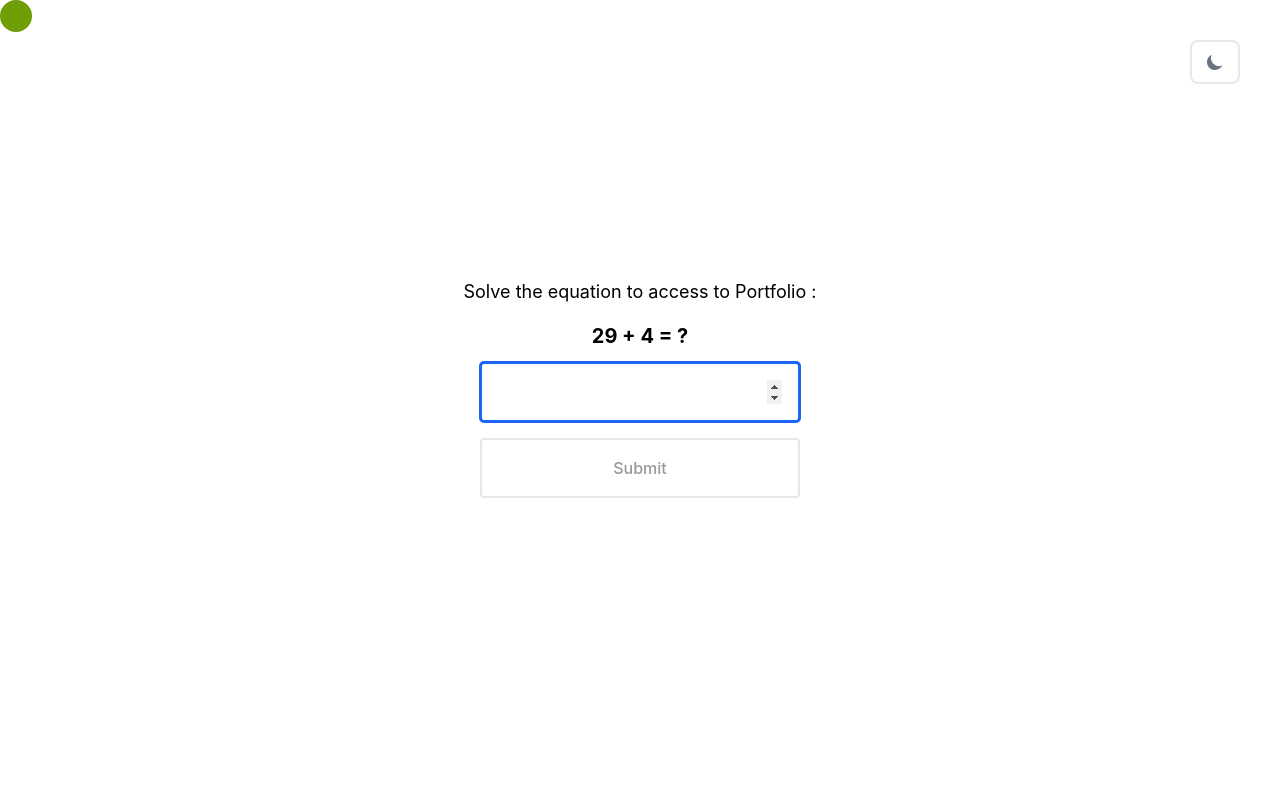
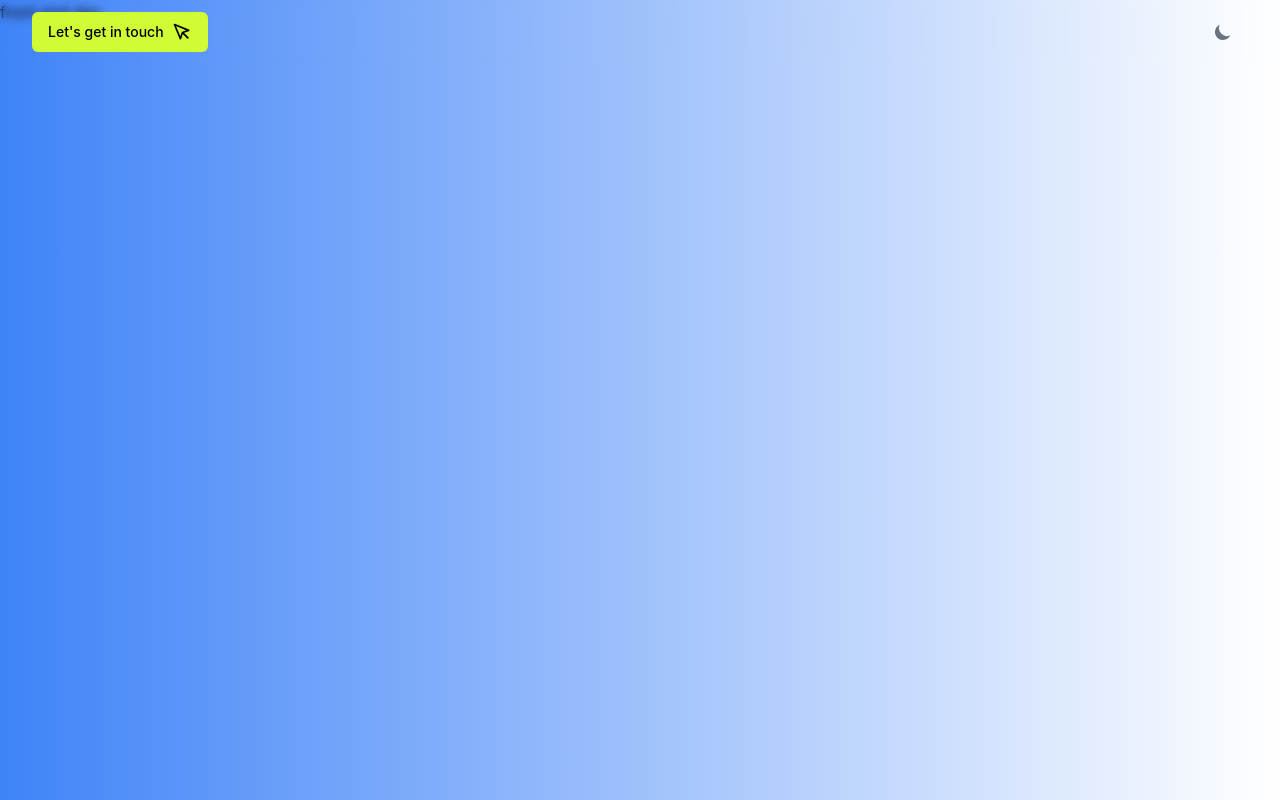
Before and after one commit to mouuuuaad/portfolio-maryam, a React (Create React App) app: page /portfolio-maryam/frontend in a window 1280 px wide. Built offline with nearby package versions, Linux system fonts and the light colour scheme.

Commit message:
portfolio V-0.1.2

```diff
--- a/src/App.jsx
+++ b/src/App.jsx
@@ -1,10 +1,27 @@
-import Counter from './components/Portfolio';
+import Portfolio from './components/Portfolio';
 import './index.css';
+import { BrowserRouter, Routes, Route } from 'react-router-dom';
+import FrontEndInfo from "./pages/FrontEndInfo";
+import FullStackInfo from "./pages/FullStackInfo";
+import UiUXInfo from "./pages/UiUXInfo";
+import WebDesignInfo from "./pages/WebDesignInfo";
+import GraphicDesignInfo from "./pages/GraphicDesignInfo";
+import Header from './components/Header';
 
 function App() {
   return (
-    <div className="dark:bg-[#141414] bg-white flex items-center w-full min-h-screen">
-      <Counter/>
+    <div className="dark:bg-[rgb(20,20,20)] bg-white flex items-center w-full min-h-screen">
+      <Header/>
+      <BrowserRouter basename="/portfolio-maryam">
+        <Routes>
+          <Route index path="/" element={<Portfolio />} />
+          <Route path="/frontend" element={<FrontEndInfo />} />
+          <Route path="/fullstack" element={<FullStackInfo />} />
+          <Route path="/uiuxdesign" element={<UiUXInfo />} />
+          <Route path="/webdesign" element={<WebDesignInfo />} />
+          <Route path="/graphicdesign" element={<GraphicDesignInfo />} />
+        </Routes>
+      </BrowserRouter>
     </div>
   );
 }
--- /dev/null
+++ b/src/components/Header.jsx
@@ -0,0 +1,35 @@
+import { DarkThemeToggle, Flowbite } from "flowbite-react";
+
+const Header = () => {
+  return (
+    <Flowbite>
+      <div className="fixed flex z-50 justify-between bg-transparent backdrop-blur-sm w-[100%] px-8 py-3 top-0">
+        <div class="flex items-start gap-x-4">
+          <a href="mailto:azddoumaryam@gmail.com">
+            <button class="inline-flex items-center justify-center whitespace-nowrap text-sm font-medium ring-offset-background transition-colors focus-visible:outline-none focus-visible:ring-2 focus-visible:ring-ring focus-visible:ring-offset-2 disabled:pointer-events-none disabled:opacity-50 dark:bg-[#D0FC35]-brand dark:text-black hover:dark:bg-[#D0FC35]-brand/80 bg-[#D0FC35] text-[#D0FC35]-brand hover:bg-[#D0FC35]/80 h-9 rounded-md px-4 py-5">
+              Let's get in touch{" "}
+              <svg
+                xmlns="http://www.w3.org/2000/svg"
+                width="24"
+                height="24"
+                viewBox="0 0 24 24"
+                fill="none"
+                stroke="currentColor"
+                stroke-width="2"
+                stroke-linecap="round"
+                stroke-linejoin="round"
+                class="lucide lucide-mouse-pointer ml-2 h-5 w-5"
+              >
+                <path d="m3 3 7.07 16.97 2.51-7.39 7.39-2.51L3 3z"></path>
+                <path d="m13 13 6 6"></path>
+              </svg>
+            </button>
+          </a>
+        </div>
+        <DarkThemeToggle className=" w-[50px] dark:text-[#D0FC35] dark:outline-none justify-center flex hover:bg-none dark:border-[#333333] border-[#99999] " />
+      </div>
+    </Flowbite>
+  );
+};
+
+export default Header;
--- a/src/components/Portfolio.jsx
+++ b/src/components/Portfolio.jsx
@@ -10,8 +10,8 @@ import github from "../icons/githubIcons.svg";
 import "slick-carousel/slick/slick.css";
 import "slick-carousel/slick/slick-theme.css";
 import Slider from "react-slick";
-import { DarkThemeToggle, Flowbite } from "flowbite-react";
-
+import { Link } from "react-router-dom";
+// eslint-disable-next-line
 const PortfolioDropdown = () => {
   const [isDropdown, setIsDropdown] = useState(false);
   const [selectedCard, setSelectedCard] = useState(null);
@@ -35,25 +35,22 @@ const PortfolioDropdown = () => {
   };
   // Generate a simple equation and set authAnswer
   useEffect(() => {
-    const n1 = Math.floor(Math.random() * 100) + 2;
+    const n1 = Math.floor(Math.random() * 20) + 2;
     const n2 = Math.floor(Math.random() * 10) + 1;
     setNum1(n1);
     setNum2(n2);
     setAuthAnswer(n1 + n2);
   }, []);
   const inputRef = useRef(null);
+  // eslint-disable-next-line no-unused-vars
   const [userInput2, setUserInput2] = useState("");
 
   useEffect(() => {
-    // Focus the input when the component mounts
     inputRef.current.focus();
   }, []);
 
-  // Create the equation string for display
-  const equation =
-    num1 !== null && num2 !== null ? `${num1} + ${num2} = ?` : "";
+  const equation = num1 !== null && num2 !== null ? `${num1} + ${num2}` : "";
 
-  // Dropdown animation
   useEffect(() => {
     if (isDropdown) {
       gsap.to(dropdownRef.current, {
@@ -93,7 +90,7 @@ const PortfolioDropdown = () => {
       scale: 1.08,
       rotateY: 15,
       rotateX: 10,
-      boxShadow: "0px 3px 5px #a855f7",
+      boxShadow: "0px 3px 5px #D0FC35",
       zIndex: 10,
       duration: 0.2,
     });
@@ -153,7 +150,7 @@ const PortfolioDropdown = () => {
   const handleCursorHover = () => {
     gsap.to(cursorRef.current, {
       scale: 1.5,
-      backgroundColor: "#ff007a",
+      backgroundColor: "#d1fc3556",
       duration: 0.3,
     });
   };
@@ -161,7 +158,7 @@ const PortfolioDropdown = () => {
   const handleCursorOut = () => {
     gsap.to(cursorRef.current, {
       scale: 1,
-      backgroundColor: "#a855f7",
+      backgroundColor: "#D0FC35",
       duration: 0.3,
     });
   };
@@ -175,6 +172,8 @@ const PortfolioDropdown = () => {
         setIsAuthenticated(true);
         document.getElementById("alertTrue").classList.add("hidden"); // Hide after showing
       }, 2000); // Display for 2 seconds
+    } else if (document.getElementById("inputAuth").value === "") {
+      document.getElementById("alertTrue").classList.add("hidden"); // Hide after showing
     } else {
       // Show error alert
       document.getElementById("alertFalse").classList.remove("hidden");
@@ -186,12 +185,11 @@ const PortfolioDropdown = () => {
   };
   const FullName = "Maryam Azddou";
   return (
-    <Flowbite>
-<main className="flex flex-col my-11 gap-y-3 w-full">
+    <main className="flex flex-col my-11 gap-y-3 w-full">
       {/* Custom Cursor */}
       <div
         ref={cursorRef}
-        className="fixed top-0 left-0 w-8 h-8 bg-purple-500 rounded-full pointer-events-none z-50"
+        className="fixed top-0 left-0 w-8 h-8 dark:bg-[#d1fc35] bg-[#d1fc35] rounded-full pointer-events-none z-50"
         style={{ mixBlendMode: "difference" }}
       ></div>
 
@@ -207,6 +205,14 @@ const PortfolioDropdown = () => {
             answer you provided is incorrect. Please try again.
           </div>
           <div
+            id="VerfyQueInputVal"
+            className="p-4 w-[60%] lg:w-[25%] mb-3 hidden border-2 border-red-500 mx-auto bg-red-500/5 text-sm text-red-500 rounded-lg"
+            role="alert"
+          >
+            <span className="font-medium">Authentication Error!</span> Please
+            fill in the input field.
+          </div>
+          <div
             id="alertTrue"
             className="p-4 w-[60%] lg:w-[25%] mb-3 hidden border-2 border-green-500 mx-auto bg-green-500/5 text-sm text-green-500 rounded-lg"
             role="alert"
@@ -216,25 +222,62 @@ const PortfolioDropdown = () => {
           </div>
 
           <p className="mb-4 dark:text-[#F3F3F3] text-black text-lg">
-            Solve the equation to access to Portfolio :
+            Solve the equation to access to{" "}
+            <span className="dark:text-[#D0FC35] underline">Portfolio</span> :
           </p>
           <form
             onSubmit={handleSubmit}
             className="flex flex-col w-[60%] lg:w-[25%] mx-auto items-center"
           >
-            <p className=" dark:text-white text-xl mb-3 font-bold">{equation}</p>
+            <p className="dark:text-white gap-1 flex items-center text-xl mb-3 font-bold">
+              {equation}{" "}
+              <span className="flex items-center gap-1">
+                =
+                <p className="bg-[#D0FC35] text-[#000] px-4 text-xl py-1 rounded">
+                  {userInput}
+                </p>
+              </span>
+            </p>
+
+            <label htmlFor="inputAuth" className="sr-only text-[#333333]">
+              Answer
+            </label>
             <input
               type="number"
               value={userInput}
               id="inputAuth"
-              onChange={(e) => setUserInput(e.target.value)}
+              onChange={(e) => {
+                const inputValue = e.target.value;
+                if (inputValue.length <= 3) {
+                  setUserInput(inputValue); // Allow only two digits
+                }
+              }}
               ref={inputRef}
-              className="w-full px-4 dark:text-white text-black py-4 outline-none dark:bg-[#1F1F1F] bg-white border-2 dark:border-[#333333] border-[#99999]  mb-4 rounded"
-              required
+              className="w-full px-4 dark:text-white text-black py-4 focus:outline-none focus:ring-1 focus:ring-[#333] dark:bg-[#1F1F1F] bg-white focus:border-none border-2 dark:border-[#333333] border-[#999999] mb-4 rounded"
+              aria-required="true"
+              placeholder="Your answer"
             />
+
             <button
               type="submit"
-              className="bg-[#1F1F1F] focus:border-3 focus:dark:border-[#333333] border-[#99999]  text-[#999999] border-2 dark:border-[#333333] border-[#99999]  py-4 w-full font-medium px-6 rounded"
+              id="sub"
+              onClick={() => {
+                if (document.getElementById("inputAuth").value === "") {
+                  document
+                    .getElementById("VerfyQueInputVal")
+                    .classList.remove("hidden");
+                  setTimeout(() => {
+                    document
+                      .getElementById("VerfyQueInputVal")
+                      .classList.add("hidden");
+                    document.getElementById("inputAuth").placeholder =
+                      "Please fill in the input field!";
+                  }, 3000);
+                }
+              }}
+              onMouseEnter={handleCursorHover}
+              onMouseLeave={handleCursorOut}
+              className="bg-[#1F1F1F] text-[#d1fc35] border-2 dark:border-[#333333] focus:border-[#333] border-[#999999] py-4 w-full font-medium px-6 rounded transition-colors duration-300 ease-in-out hover:bg-[#333333] hover:text-[#d1fc35]/80"
             >
               Submit
             </button>
@@ -249,8 +292,13 @@ const PortfolioDropdown = () => {
             onMouseLeave={handleCursorOut}
             className="text-[#f1f1f1db] gap-6 border-2 dark:border-[#333333] border-[#99999] px-6 rounded-md py-6 mx-auto mt-11 w-[85%] md:w-[70%] lg:w-[60%] hover:scale-105 transition-transform duration-300 ease-in-out"
           >
-            <div className="font-bold dark:text-white text-[#333333]  dark:textShadow flex gap-2 justify-between items-center text-xl">
-              {FullName}'s Portfolio <FiChevronDown />
+            <div className="font-bold dark:text-white text-[#333333]  dark:textShadow flex justify-between items-center text-xl">
+              <span className="flex gap-1">
+                {FullName}'s <p className="text-[#D0FC35]">Portfolio</p>
+              </span>{" "}
+              <span>
+                <FiChevronDown className="text-[#D0FC35]" />
+              </span>
             </div>
           </button>
 
@@ -268,7 +316,7 @@ const PortfolioDropdown = () => {
                       href="https://www.facebook.com/share/j23P1J8evMQS3o1K/?mibextid=LQQJ4d"
                     >
                       <img
-                        className="border-2 hover:shadow-[3px_3px_#a855f7] transition-all duration-300 py-3 px-4 rounded-md dark:border-[#333333] border-[#99999] "
+                        className="border-2 hover:shadow-[3px_3px_#D0FC35] transition-all duration-300 py-3 px-4 rounded-md dark:border-[#333333] border-[#99999] "
                         src={facebook}
                         alt=""
                       />
@@ -281,7 +329,7 @@ const PortfolioDropdown = () => {
                       href="https://www.instagram.com/maryam_azddou?igsh=MW9qZmdhNmZ2a3pjbg%3D%3D&utm_source=qr"
                     >
                       <img
-                        className="border-2 py-3 hover:shadow-[3px_3px_#a855f7] transition-all duration-300 px-4 rounded-md dark:border-[#333333] border-[#99999] "
+                        className="border-2 py-3 hover:shadow-[3px_3px_#D0FC35] transition-all duration-300 px-4 rounded-md dark:border-[#333333] border-[#99999] "
                         src={instagram}
                         alt=""
                       />
@@ -291,7 +339,7 @@ const PortfolioDropdown = () => {
                   <li>
                     <a href="#">
                       <img
-                        className="border-2 hover:shadow-[3px_3px_#a855f7] transition-all duration-300 py-3 px-4 rounded-md dark:border-[#333333] border-[#99999] "
+                        className="border-2 hover:shadow-[3px_3px_#D0FC35] transition-all duration-300 py-3 px-4 rounded-md dark:border-[#333333] border-[#99999] "
                         src={Xicno}
                         alt=""
                       />
@@ -301,7 +349,7 @@ const PortfolioDropdown = () => {
                   <li>
                     <a href="#">
                       <img
-                        className="border-2 hover:shadow-[3px_3px_#a855f7] transition-all duration-300 py-3 px-4 rounded-md dark:border-[#333333] border-[#99999] "
+                        className="border-2 hover:shadow-[3px_3px_#D0FC35] transition-all duration-300 py-3 px-4 rounded-md dark:border-[#333333] border-[#99999] "
                         src={dribbble}
                         alt=""
                       />
@@ -311,7 +359,7 @@ const PortfolioDropdown = () => {
                   <li>
                     <a href="#">
                       <img
-                        className="border-2 hover:shadow-[3px_3px_#a855f7] transition-all duration-300 py-3 px-4 rounded-md dark:border-[#333333] border-[#99999] "
+                        className="border-2 hover:shadow-[3px_3px_#D0FC35] transition-all duration-300 py-3 px-4 rounded-md dark:border-[#333333] border-[#99999] "
                         src={linkedin}
                         alt=""
                       />
@@ -321,7 +369,7 @@ const PortfolioDropdown = () => {
                   <li>
                     <a href="#">
                       <img
-                        className="border-2 hover:shadow-[3px_3px_#a855f7] transition-all duration-300 py-3 px-4 rounded-md dark:border-[#333333] border-[#99999] "
+                        className="border-2 hover:shadow-[3px_3px_#D0FC35] transition-all duration-300 py-3 px-4 rounded-md dark:border-[#333333] border-[#99999] "
                         src={github}
                         alt=""
                       />
@@ -337,11 +385,15 @@ const PortfolioDropdown = () => {
                   onMouseEnter={() => handleHover(index)}
                   onMouseLeave={() => handleHoverOut(index)}
                   onClick={() => handleCardClick(info.id)}
-                  className="flex flex-col w-full dark:bg-[#1F1F1F] border-2 border-[#999999d6] dark:border-none px-4 rounded-md py-6 cursor-pointer transform transition-transform duration-300"
+                  className="flex flex-col w-full dark:bg-[#1F1F1F] border-2 border-[#99999900] dark:hover:border-[#d1fc353f] px-4 rounded-md py-6 cursor-pointer transform transition-transform duration-300"
                   style={{ perspective: 1000 }}
                 >
-                  <span className="text-lg dark:text-slate-200 text-[#333333] font-bold">{info.title}</span>
-                  <span className="dark:text-slate-200 text-[#333333] ">{info.description}</span>
+                  <span className="text-lg dark:text-[#ffffffe0] text-[#333333] font-bold">
+                    {info.title}
+                  </span>
+                  <span className="dark:text-[#ffffff6e] text-[#333333] ">
+                    {info.description}
+                  </span>
                 </div>
               ))}
             </div>
@@ -377,16 +429,30 @@ const PortfolioDropdown = () => {
                   ))}
                 </Slider>
 
-                <p className="mb-4 dark:text-[#F2F2F2] mt-6">{selectedCard.moreDetails}</p>
+                <p className="mb-4 dark:text-[#F2F2F2] mt-6">
+                  {selectedCard.moreDetails}
+                </p>
                 <div className="flex flex-col">
-                  <h3 className="text-xl dark:text-[#F2F2F2] font-semibold mb-2">Features:</h3>
-                  <ul className=" list-disc flex flex-col pl-5">
+                  <h3 className="text-xl dark:text-[#F2F2F2] font-semibold mb-2">
+                    Features:
+                  </h3>
+                  <ul className="list-disc flex flex-col pl-5">
                     {selectedCard.features.map((feature, index) => (
-                      <li className="list-disc dark:text-[#F2F2F2]"  key={index}>
+                      <li key={index} className="list-disc dark:text-[#F2F2F2]">
                         {feature}
                       </li>
                     ))}
                   </ul>
+                </div>
+
+                {/* More Info Link */}
+                <div className="mt-4">
+                  <Link
+                    to={selectedCard.link}
+                    className="text-blue-500 hover:underline"
+                  >
+                    More Info
+                  </Link>
                 </div>
               </div>
             </div>
@@ -394,9 +460,6 @@ const PortfolioDropdown = () => {
         </>
       )}
     </main>
-    <DarkThemeToggle className="fixed border-2 right-10 top-10 w-[50px] items-center justify-center flex hover:bg-none dark:border-[#333333] border-[#99999] " />
-    </Flowbite>
-
   );
 };
 
@@ -405,6 +468,7 @@ const portfolioDetails = [
   {
     id: 1,
     title: "Front-End Developer",
+    link: "/frontend",
     description:
       "Specializing in React, JavaScript, and modern web technologies.",
     moreDetails:
@@ -426,6 +490,7 @@ const portfolioDetails = [
   {
     id: 2,
     title: "UI/UX Designer",
+    link: "/uiuxdesign",
     description:
       "Crafting user-centric interfaces with a focus on accessibility and aesthetics.",
     moreDetails:
@@ -447,6 +512,7 @@ const portfolioDetails = [
   {
     id: 3,
     title: "Web Designer",
+    link: "/webdesign",
     description: "Creating visually appealing and user-friendly web designs.",
     moreDetails:
       "Skilled in HTML, CSS, and visual design principles to craft stunning web layouts.",
@@ -467,6 +533,7 @@ const portfolioDetails = [
   {
     id: 4,
     title: "Graphic Designer",
+    link: "/graphicdesign",
     description: "Designing eye-catching graphics and branding materials.",
     moreDetails:
       "Experienced in Adobe Illustrator, Photoshop, and creating visual assets for various media.",
@@ -487,6 +554,7 @@ const portfolioDetails = [
   {
     id: 5,
     title: "Full-Stack Developer",
+    link: "/fullstack",
     description:
       "Building complete web applications from front-end to back-end.",
     moreDetails:
--- a/src/index.css
+++ b/src/index.css
@@ -4,11 +4,6 @@
 @import 'tailwindcss/utilities';
 @import 'flowbite';
 
-
-  body {
-    background-color: var(--background-color);
-    color: var(--text-color);
-  }
 
   .dropdown-button {
     background-color: var(--button-background);
--- a/src/index.js
+++ b/src/index.js
@@ -10,8 +10,4 @@ root.render(
     <App />
   </React.StrictMode>
 );
-
-// If you want to start measuring performance in your app, pass a function
-// to log results (for example: reportWebVitals(console.log))
-// or send to an analytics endpoint. Learn more: https://bit.ly/CRA-vitals
 reportWebVitals();
--- /dev/null
+++ b/src/pages/FrontEndInfo.jsx
@@ -0,0 +1,14 @@
+
+const HeroSection = () => {
+
+
+  return (
+    <section className="relative h-screen w-full overflow-hidden bg-gradient-to-r from-blue-500 to-purple-600">
+      <h1>
+       front end dev
+      </h1>
+    </section>
+  );
+};
+
+export default HeroSection;
--- /dev/null
+++ b/src/pages/FullStackInfo.jsx
@@ -0,0 +1,7 @@
+function FullStackInfo() {
+  return (
+    <div>FullStackInfo</div>
+  )
+};
+
+export default FullStackInfo;
--- /dev/null
+++ b/src/pages/GraphicDesignInfo.jsx
@@ -0,0 +1,7 @@
+function GraphicDesignInfo() {
+  return (
+    <div>GraphicDesignInfo</div>
+  )
+};
+
+export default GraphicDesignInfo;
--- /dev/null
+++ b/src/pages/UiUXInfo.jsx
@@ -0,0 +1,7 @@
+function UiUXInfo() {
+  return (
+    <div>UiUXInfo</div>
+  )
+};
+
+export default UiUXInfo;
--- /dev/null
+++ b/src/pages/WebDesignInfo.jsx
@@ -0,0 +1,7 @@
+function WebDesignInfo() {
+  return (
+    <div>WebDesignInfo</div>
+  )
+};
+
+export default WebDesignInfo;
--- a/tailwind.config.js
+++ b/tailwind.config.js
@@ -1,4 +1,5 @@
 /** @type {import('tailwindcss').Config} */
+
 module.exports = {
   content: [
     "./src/**/*.{js,jsx,ts,tsx}",
```
Also changed, not shown: package.json (+19 -10 lines), 2 other files (tests, documents, lock files or other folders).
